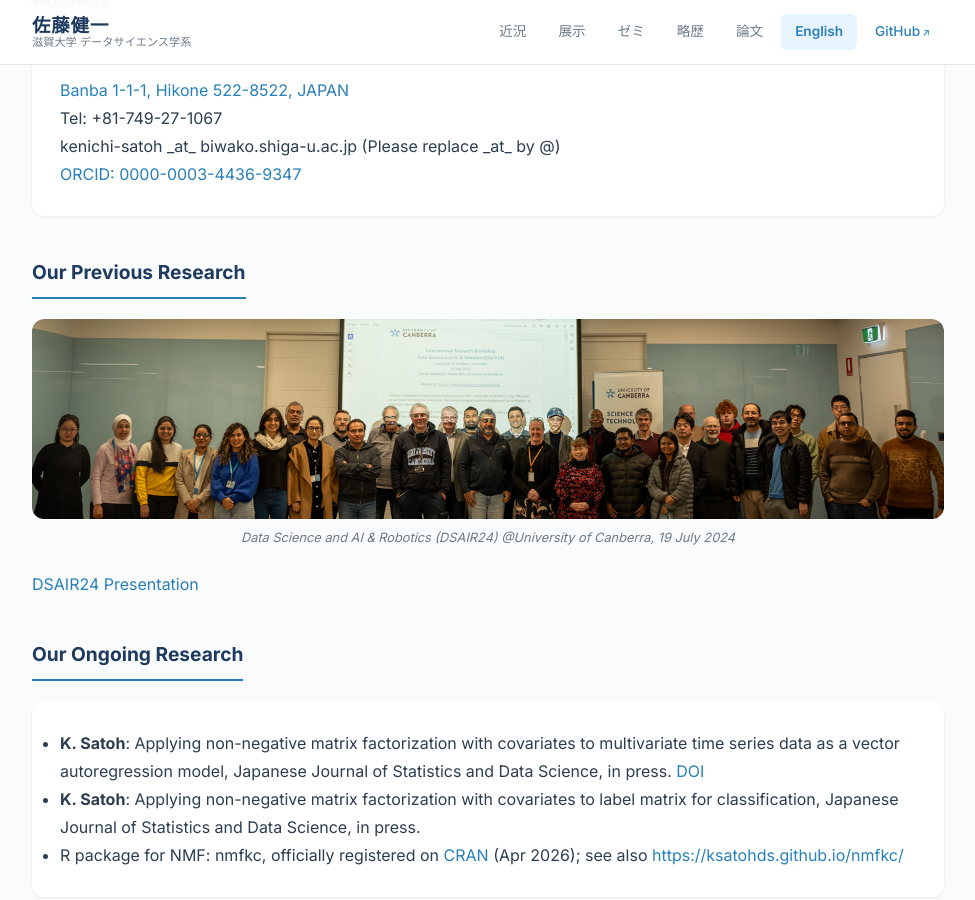
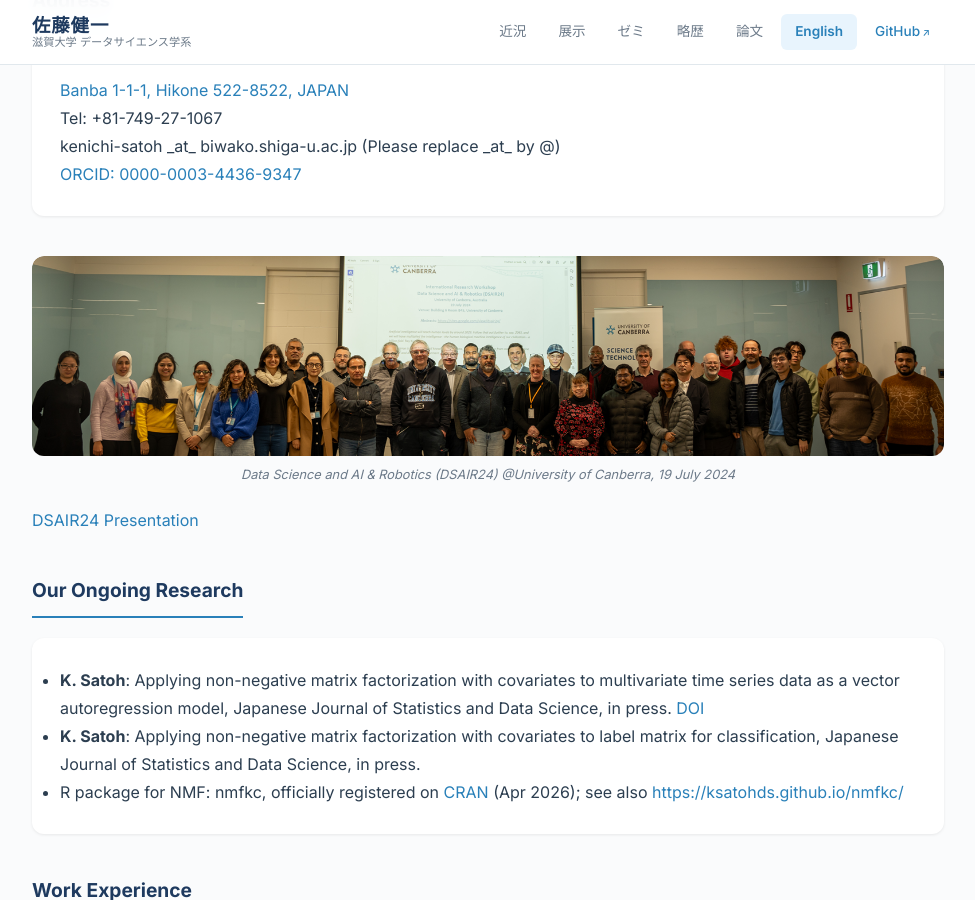
Before and after one commit to ksatohds/ksatohds.github.io, a Jekyll site: the page built from english.md, in a window 1280 px wide and 900 px high, scrolled down 386 px. Shown: the whole window, without its empty margins (152-1127 px from the left). Built offline with Jekyll 4.4.1, drawn with Linux system fonts in a browser that asks for light colours.

Commit message:
20260704 remove 'Our Previous Research' heading, keep the photo
Co-Authored-By: Claude Opus 4.8 (1M context) <noreply@anthropic.com>

```diff
--- a/english.md
+++ b/english.md
@@ -27,8 +27,6 @@ title: English
 </div>
 
 <div class="section">
-  <h2 class="section-title">Our Previous Research</h2>
-
   <div class="photo-card">
     <img src="{{ 'image/1bcd1fc2838e26e172ed1f8f5ae9d422.jpg' | relative_url }}" alt="DSAIR24 at University of Canberra">
     <p class="photo-caption">Data Science and AI &amp; Robotics (DSAIR24) @University of Canberra, 19 July 2024</p>
```
